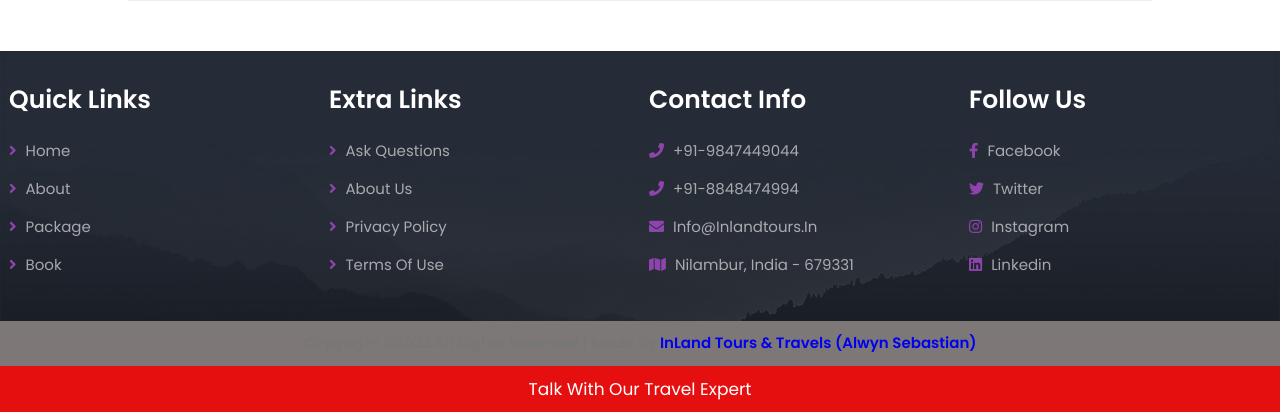
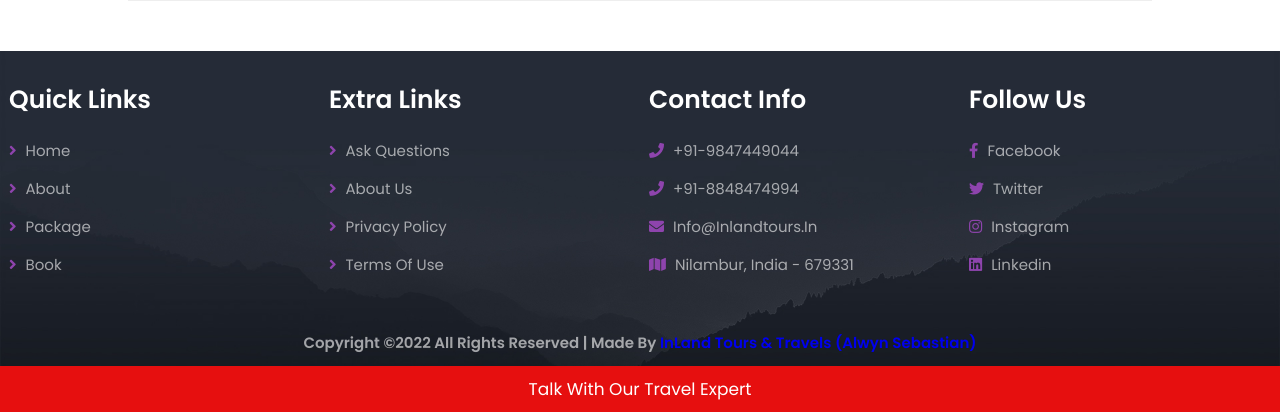
Before and after one commit to Alwyn25/inlandtours, a PHP site: page /book.php in a window 1280 px wide. Shown: the part 1171-1583 px from the top of the page. Run offline with PHP 8.4, Linux system fonts and the light colour scheme.

Commit message:
Update main.css

```diff
--- a/css/main.css
+++ b/css/main.css
@@ -618,10 +618,9 @@ section{
     height: 45px;
     justify-content: center;
     text-align: center;
-    background-color: #7e7777;
  }
 .footer .rights .text-gray{
-   color: var(--light-black);
+   color: var(--light-white);
  }
  .footer .rights h3{
     padding-top: 0.8%;
```
